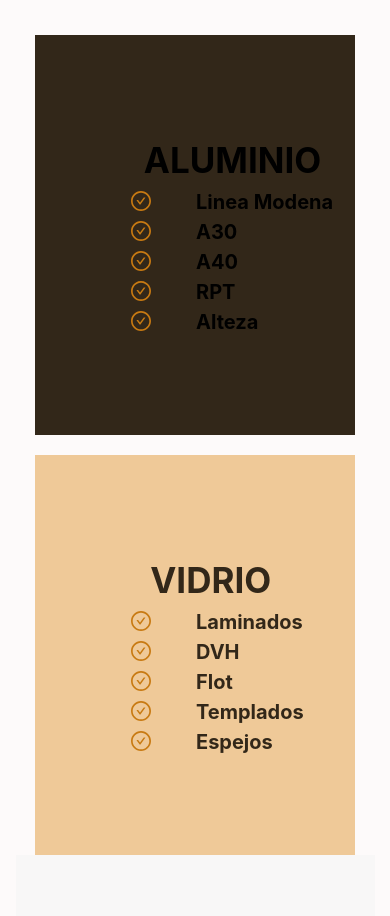
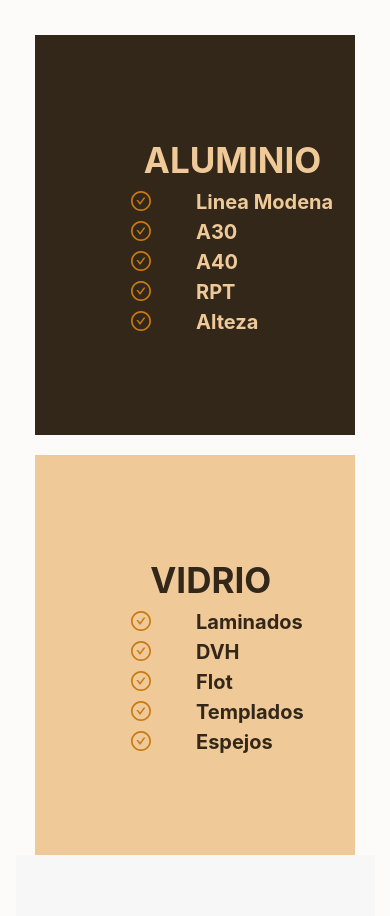
Before and after one commit to DiegoPanno/oliframes, a React (Vite) app: page / in a window 390 px wide. Shown: the part 6704-7620 px from the top of the page. Built offline with nearby package versions, Linux system fonts and the light colour scheme.

Commit message:
trabaje en el responsive

```diff
--- a/src/assets/Component/QueOfrecemos/QueOfrecemos.css
+++ b/src/assets/Component/QueOfrecemos/QueOfrecemos.css
@@ -111,6 +111,7 @@
     margin: 0;
     font-size: 35px;
     margin-left: 34%;
+    color: #efc998;
 }
 
 .h4Materia2 {
@@ -124,6 +125,7 @@ h5 {
     margin: 0;
     font-size: 20px;
     margin-left: 30%;
+    color: #efc998;
 }
 
 .h5materia2 {
```
